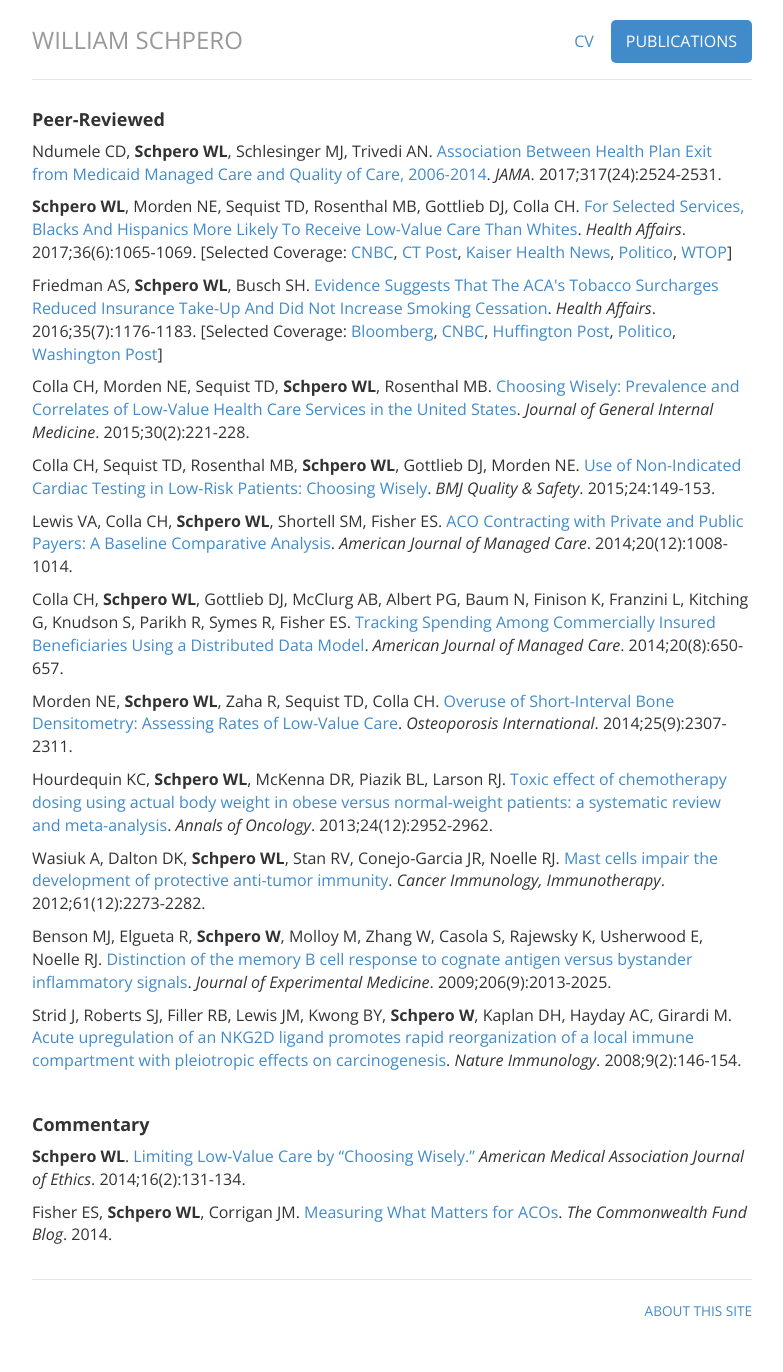
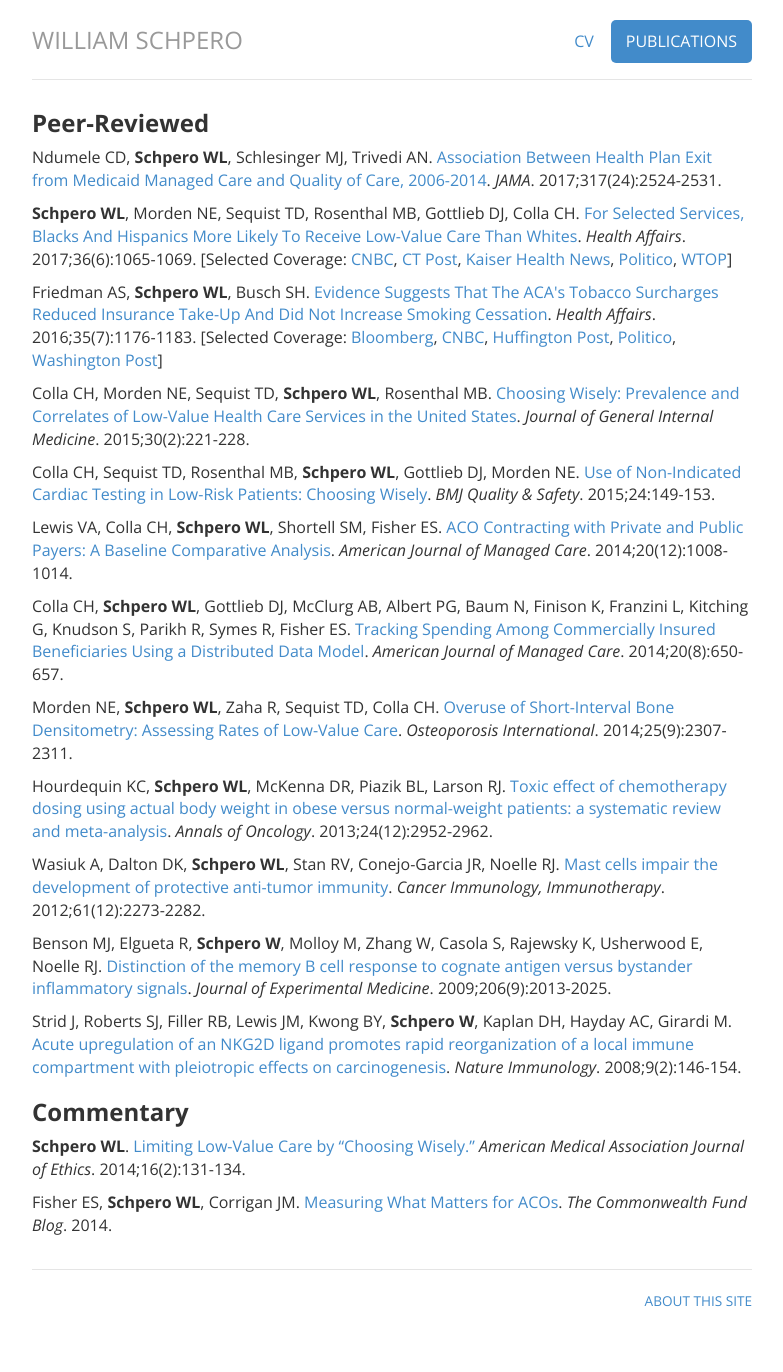
Before and after one commit to wschpero/wschpero.github.io, a Jekyll site: the page built from publications/index.html, in a window 1280 px wide. Shown: the whole page, without its empty margins (248-1031 px from the left). Built offline with Jekyll 4.4.1, drawn with Linux system fonts in a browser that asks for light colours.

Commit message:
Formatting

```diff
--- a/publications/index.html
+++ b/publications/index.html
@@ -5,7 +5,7 @@ publications: active
 ---
 <div class="info">
 
-<p><h4><b>Peer-Reviewed</b></h4></p>
+<p><h3><b>Peer-Reviewed</b></h3></p>
 
 <p>Ndumele CD, <b>Schpero WL</b>, Schlesinger MJ, Trivedi AN. <a href="https://www.ncbi.nlm.nih.gov/pubmed/28655014" target="_blank">Association Between Health Plan Exit from Medicaid Managed Care and Quality of Care, 2006-2014</a>. <i>JAMA</i>. 2017;317(24):2524-2531.</p>
 
@@ -30,9 +30,8 @@ publications: active
 <p>Benson MJ, Elgueta R, <b>Schpero W</b>, Molloy M, Zhang W, Casola S, Rajewsky K, Usherwood E, Noelle RJ. <a href="http://www.ncbi.nlm.nih.gov/pubmed/19703988" target="_blank">Distinction of the memory B cell response to cognate antigen versus bystander inflammatory signals</a>. <i>Journal of Experimental Medicine</i>. 2009;206(9):2013-2025.</p>
 
 <p>Strid J, Roberts SJ, Filler RB, Lewis JM, Kwong BY, <b>Schpero W</b>, Kaplan DH, Hayday AC, Girardi M. <a href="http://www.ncbi.nlm.nih.gov/pubmed/18176566" target="_blank">Acute upregulation of an NKG2D ligand promotes rapid reorganization of a local immune compartment with pleiotropic effects on carcinogenesis</a>. <i>Nature Immunology</i>. 2008;9(2):146-154.</p>
-<br>
 
-<p><h4><b>Commentary</b></h4></p>
+<p><h3><b>Commentary</b></h3></p>
 
 <p><b>Schpero WL</b>. <a href="http://www.ncbi.nlm.nih.gov/pubmed/24553334" target="_blank">Limiting Low-Value Care by “Choosing Wisely.”</a> <i>American Medical Association Journal of Ethics</i>. 2014;16(2):131-134.</p>
 
```
